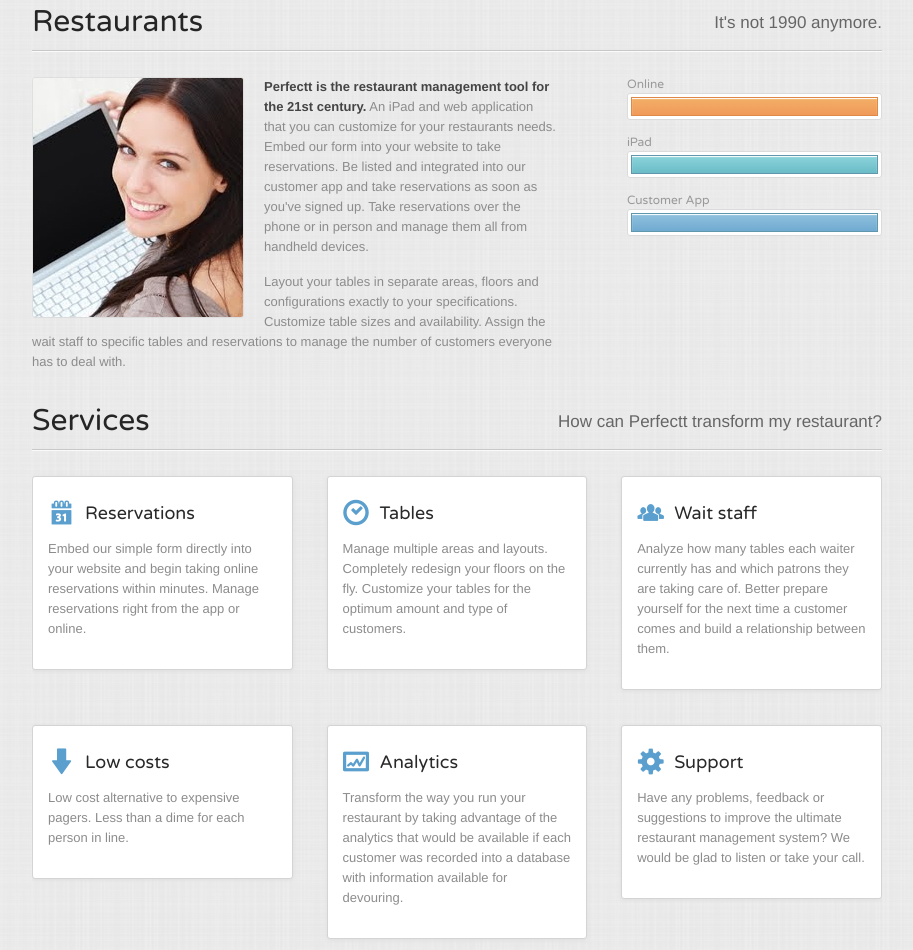
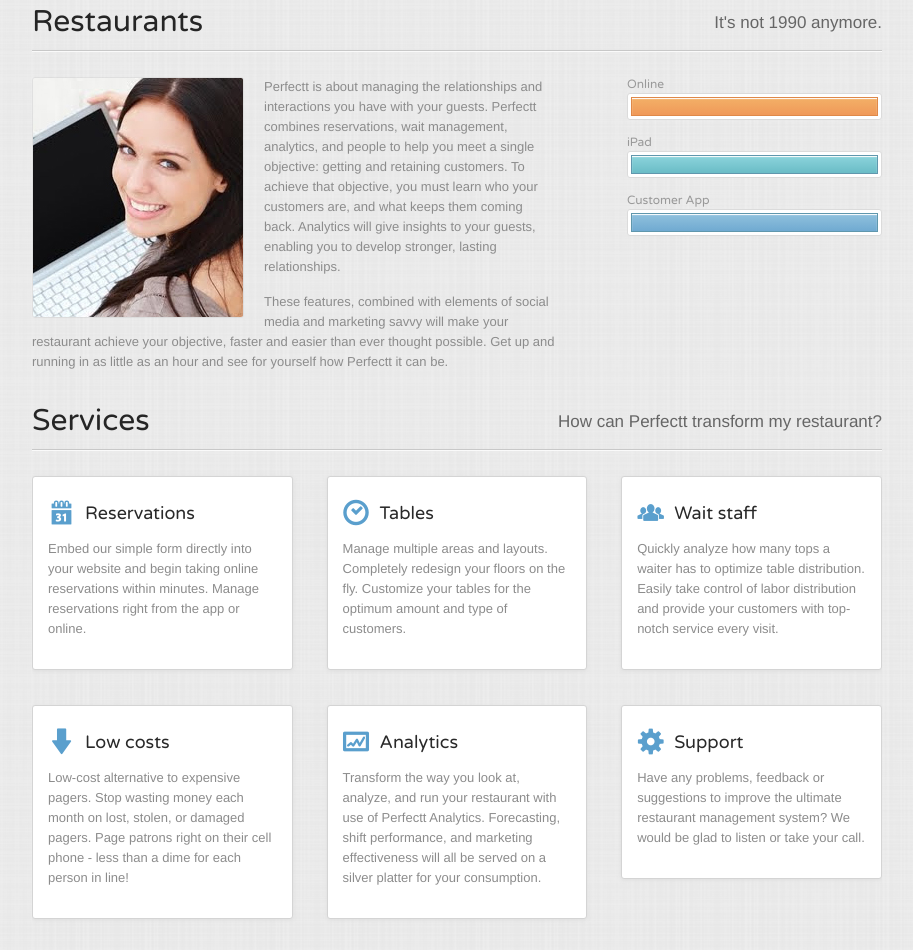
Before and after one commit to perfectt/perfectt.github.com, a website: page index.html in a window 1280 px wide. Shown: the part 670-1620 px from the top of the page, without its empty margins (183-1096 px from the left). Drawn offline with Linux system fonts and the light colour scheme; some packages are replaced by stand-ins of ours.

Commit message:
Update index.html
SK changes to text

```diff
--- a/index.html
+++ b/index.html
@@ -173,9 +173,9 @@
 					<!-- Start Bio -->
 					<div class="bio">
 						<img src="img/content/me.jpg" alt="" />
-						<p><b>Perfectt is the restaurant management tool for the 21st century.</b> An iPad and web application that you can customize for your restaurants needs. Embed our form into your website to take reservations. Be listed and integrated into our customer app and take reservations as soon as you've signed up. Take reservations over the phone or in person and manage them all from handheld devices.</p>
+						<p>Perfectt is about managing the relationships and interactions you have with your guests. Perfectt combines reservations, wait management, analytics, and people to help you meet a single objective: getting and retaining customers.  To achieve that objective, you must learn who your customers are, and what keeps them coming back.  Analytics will give insights to your guests, enabling you to develop stronger, lasting relationships.</p>
 
-						<p>Layout your tables in separate areas, floors and configurations exactly to your specifications. Customize table sizes and availability. Assign the wait staff to specific tables and reservations to manage the number of customers everyone has to deal with.</p>
+						<p>These features, combined with elements of social media and marketing savvy will make your restaurant achieve your objective, faster and easier than ever thought possible. Get up and running in as little as an hour and see for yourself how Perfectt it can be.</p>
 					</div>
 					<!-- End Bio -->
 
@@ -326,7 +326,7 @@
 								<span class="icon general">o</span>
 								<h3>Wait staff</h3>
 							</div>
-							<p>Analyze how many tables each waiter currently has and which patrons they are taking care of. Better prepare yourself for the next time a customer comes and build a relationship between them.</p>
+							<p>Quickly analyze how many tops a waiter has to optimize table distribution.  Easily take control of labor distribution and provide your customers with top-notch service every visit.</p>
 						</div>
 					</div>
 					<!-- End Services Row -->
@@ -338,7 +338,7 @@
 								<span class="icon general">X</span>
 								<h3>Low costs</h3>
 							</div>
-							<p>Low cost alternative to expensive pagers. Less than a dime for each person in line.</p>
+							<p>Low-cost alternative to expensive pagers. Stop wasting money each month on lost, stolen, or damaged pagers. Page patrons right on their cell phone - less than a dime for each person in line!</p>
 						</div>
 					</div>
 					<div class="box one_third">
@@ -347,7 +347,7 @@
 								<span class="icon general">/</span>
 								<h3>Analytics</h3>
 							</div>
-							<p>Transform the way you run your restaurant by taking advantage of the analytics that would be available if each customer was recorded into a database with information available for devouring.</p>
+							<p>Transform the way you look at, analyze, and run your restaurant with use of Perfectt Analytics. Forecasting, shift performance, and marketing effectiveness will all be served on a silver platter for your consumption.</p>
 						</div>
 					</div>
 					<div class="box one_third column_last">
```
